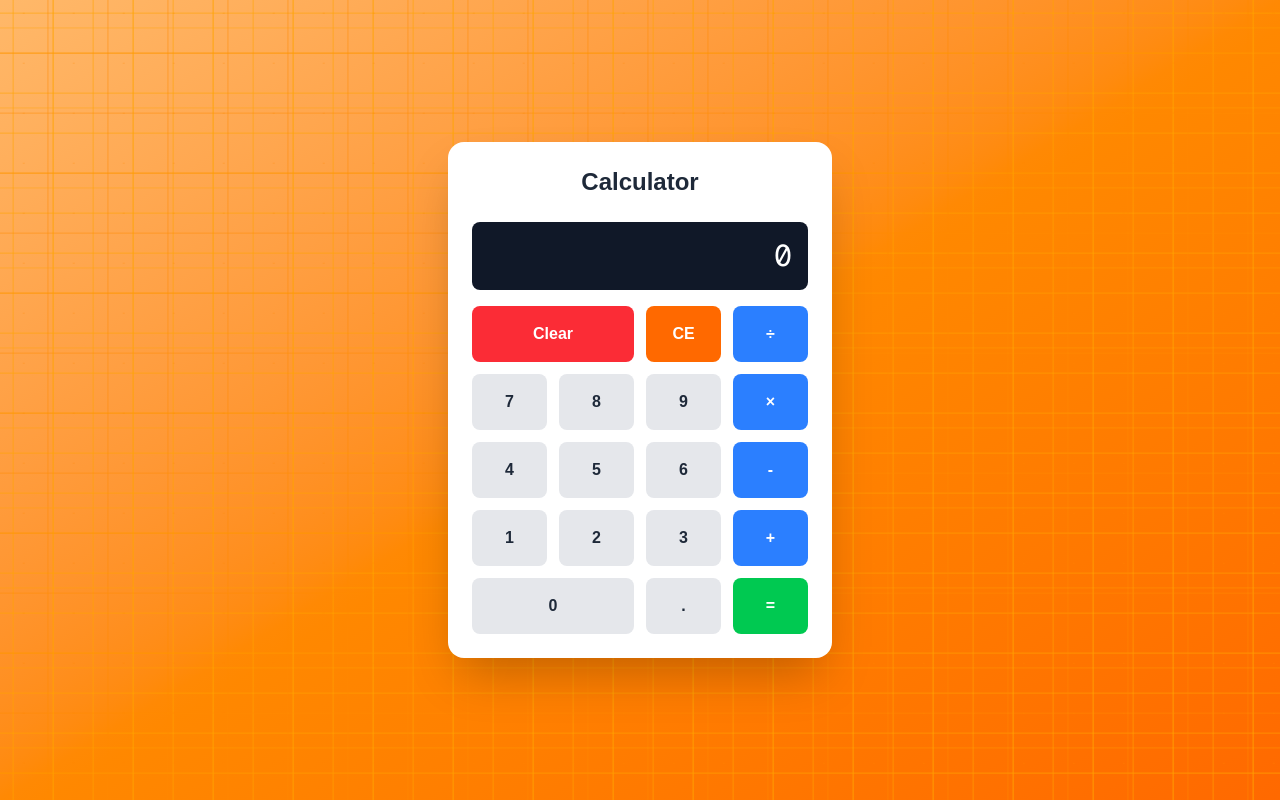
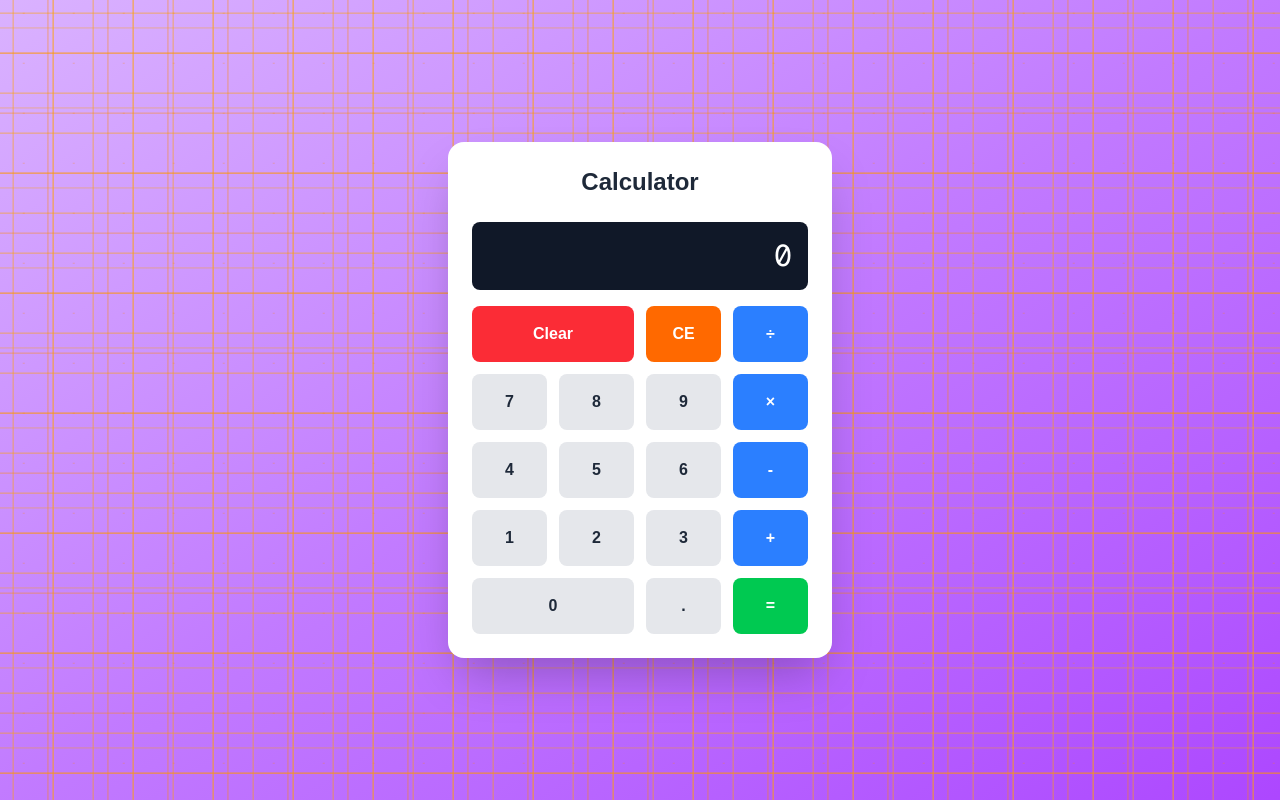
Before and after one commit to ns-test-org/testyyy, a Next.js app in the folder packages/new-web-app-room/: page / in a window 1280 px wide. Built offline with nearby package versions, Linux system fonts and the light colour scheme.

Commit message:
AI chat session: Updated code and files

```diff
--- a/packages/new-web-app-room/src/app/page.tsx
+++ b/packages/new-web-app-room/src/app/page.tsx
@@ -86,7 +86,7 @@ export default function Calculator() {
   return (
     <div className="min-h-screen relative overflow-hidden flex items-center justify-center p-4">
       {/* True Infinite Animated Orange Grid Background */}
-      <div className="absolute inset-0 bg-gradient-to-br from-orange-300 via-orange-400 to-orange-500 overflow-hidden">
+      <div className="absolute inset-0 bg-gradient-to-br from-purple-300 via-purple-400 to-purple-500 overflow-hidden">
         {/* Layer 1: Fast moving fine grid */}
         <div className="infinite-grid-1" />
 
```
